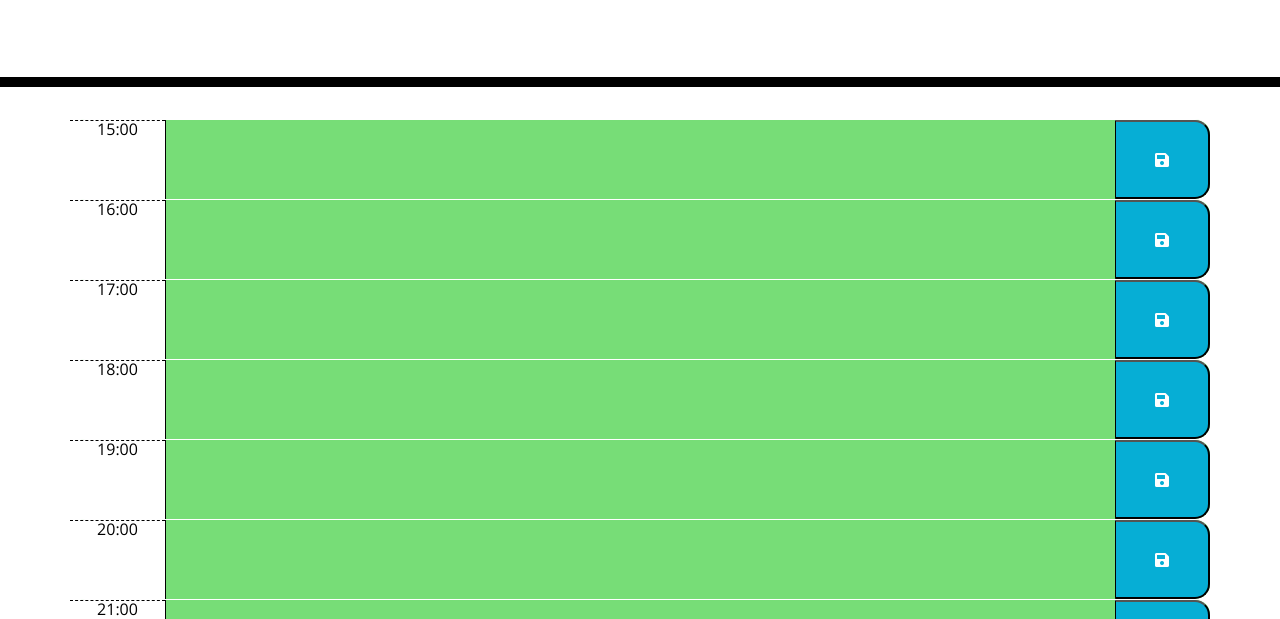
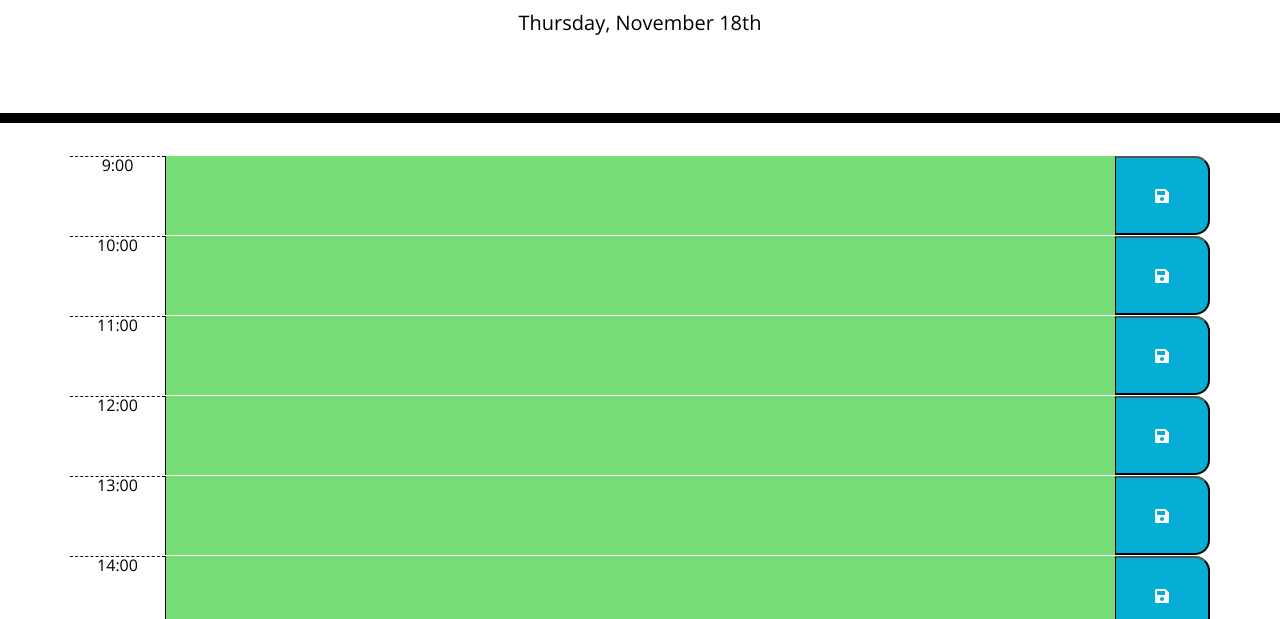
Before and after one commit to IanLi1023/Day-Planner, a plain HTML site: page index.html in a window 1280 px wide. Shown: the part 181-800 px from the top of the page. Drawn offline with nearby package versions, Linux system fonts and the light colour scheme.

Commit message:
added date to the top of page

```diff
--- a/Assets/script.js
+++ b/Assets/script.js
@@ -2,12 +2,35 @@ $(document).ready(function () {
 
     let toDo = JSON.parse(window.localStorage.getItem('todos')) || []
     const currentHour = moment().hours()
+    const currentDay = moment().format('dddd, MMMM Do')
     console.log(currentHour)
+
+
+    function createDate() {
+        $('#currentDay').text(currentDay)
+    }
+    createDate()
 
     function createDivs() {
         const calendar = $('#calendar')
 
-        for (let i = 15; i <= 24; i++) {
+        for (let i = 9; i <= 17; i++) {
+            const timeBlock = $('<div>').addClass('row time-block').attr('id', i)
+            const hourColumn = $('<div>').addClass('hour col-1').text(i + ':00')
+            const textArea = $('<textarea>').addClass('description col-10')
+            const btn = $('<button>').addClass('saveBtn col-1').html('<i class="fas fa-save"></i>')
+
+            timeBlock.append(hourColumn).append(textArea).append(btn)
+            calendar.append(timeBlock)
+        }
+    }
+    createDivs()
+
+
+    function createDivs() {
+        const calendar = $('#calendar')
+
+        for (let i = 9; i <= 17; i++) {
             const timeBlock = $('<div>').addClass('row time-block').attr('id', i)
             const hourColumn = $('<div>').addClass('hour col-1').text(i + ':00')
             const textArea = $('<textarea>').addClass('description col-10')
@@ -33,10 +56,10 @@ $(document).ready(function () {
     }
     timeCompare()
 
-    $('.saveBtn').on('click', function(){
+    $('.saveBtn').on('click', function () {
         const value = $(this).siblings('.description').val()
         const time = $(this).parent().attr('id')
-        toDo.push({time, value})
+        toDo.push({ time, value })
         window.localStorage.setItem('todos', JSON.stringify(toDo))
     })
     $('.description').each(function () {
```
Also changed, not shown: index.html (+1 -0 lines).
